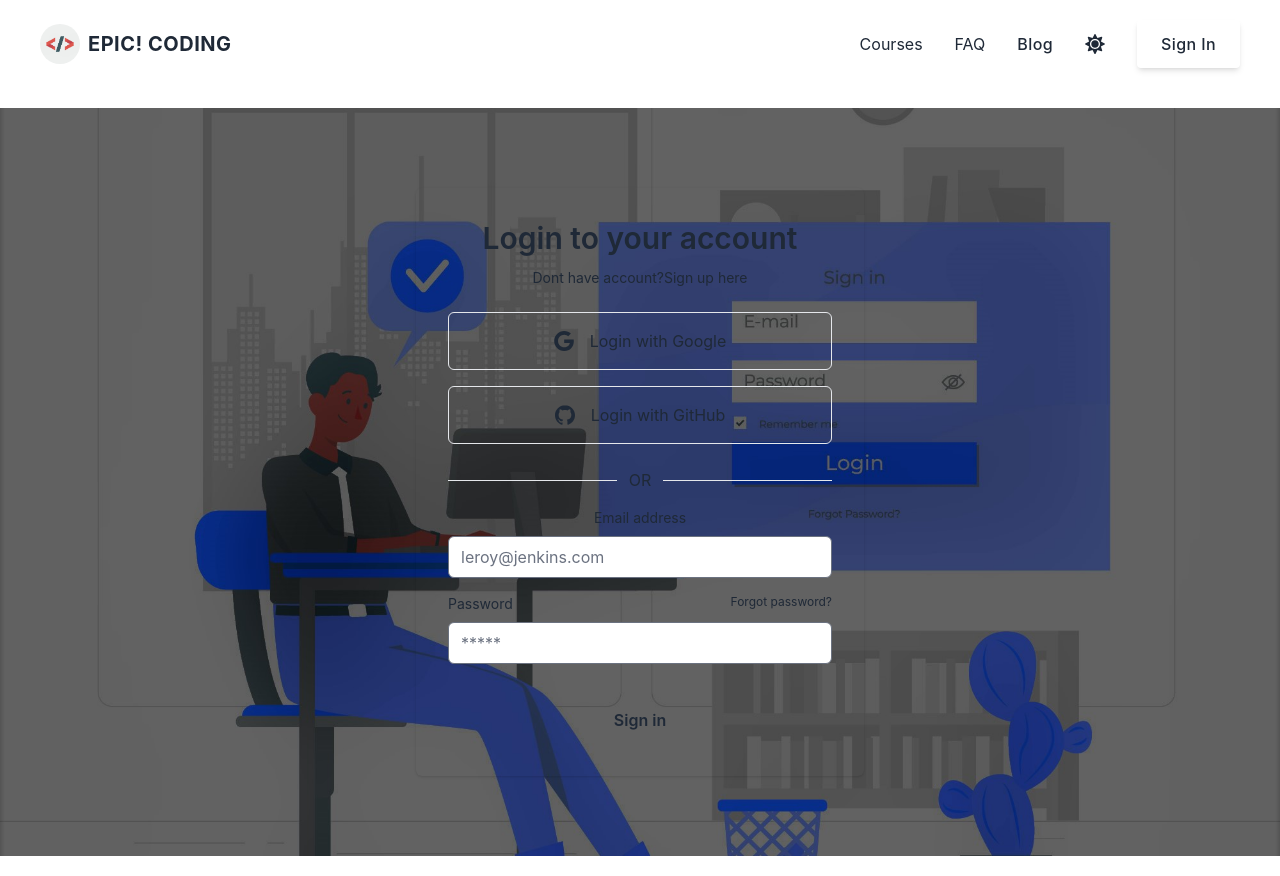
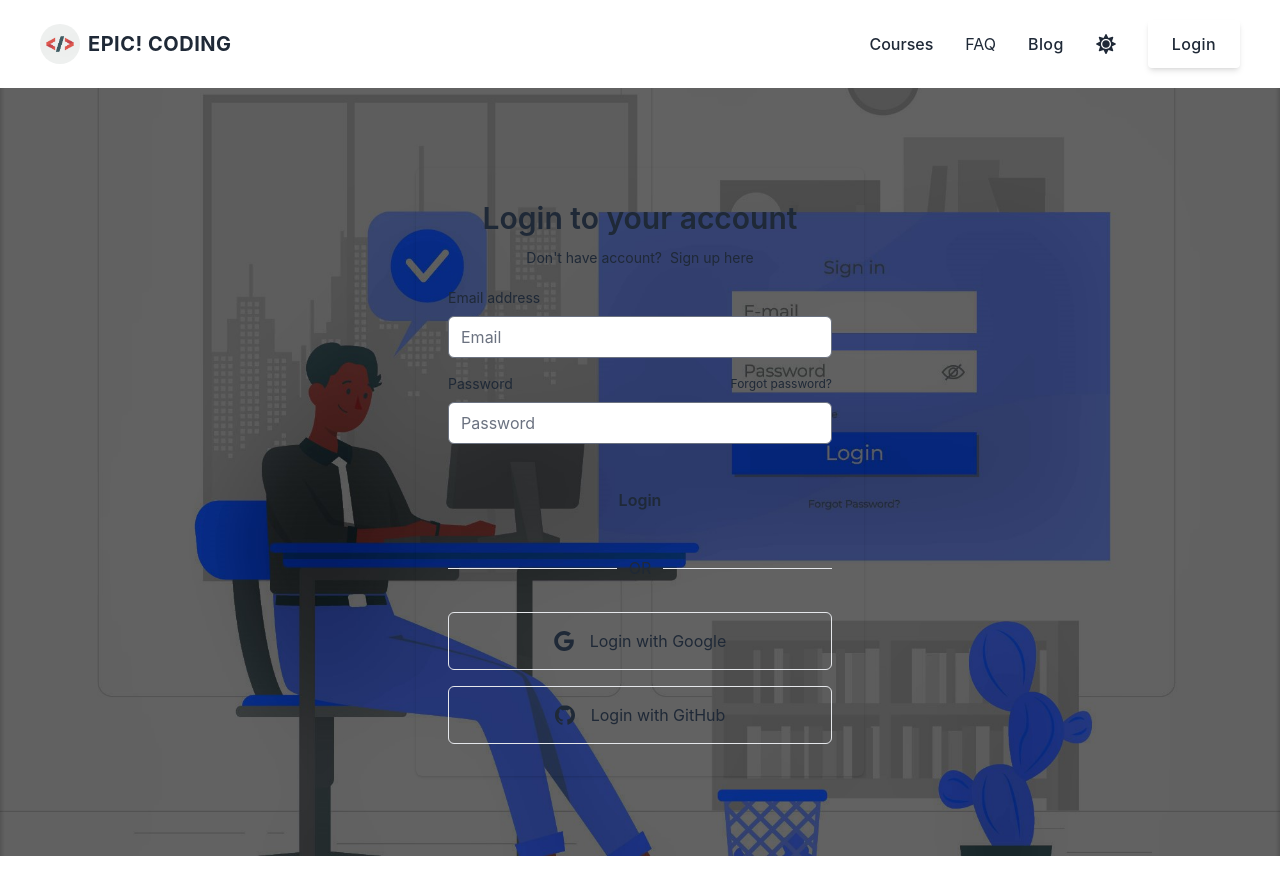
Before and after one commit to sajid1545/epic-coding_client, a React (Create React App) app: page /login in a window 1280 px wide. Built offline with nearby package versions, Linux system fonts and the light colour scheme; no server answers.

Commit message:
authentication system enabled

```diff
--- a/src/Components/Header/Header.jsx
+++ b/src/Components/Header/Header.jsx
@@ -1,10 +1,13 @@
-import React, { useState } from 'react';
-import { NavLink } from 'react-router-dom';
+import React, { useContext, useState } from 'react';
+import { Link, NavLink } from 'react-router-dom';
 import logo from '../../assets/logo.jpg';
 import { FaBars, FaMoon, FaSun, FaTimes } from 'react-icons/fa';
 // import './header.css'
+import { AuthContext } from './../../Contexts/UserContextProvider';
 
 const Header = () => {
+	const { user, logOut } = useContext(AuthContext);
+
 	const [isMenuOpen, setIsMenuOpen] = useState(false);
 	const [darkMode, setDarkMode] = useState(true);
 
@@ -16,26 +19,20 @@ const Header = () => {
 		<div>
 			<div className="px-4 py-5 mx-auto  md:px-24 lg:px-10">
 				<div className="relative flex items-center justify-between">
-					<a href="/" aria-label="Company" title="Company" className="inline-flex items-center">
+					<Link to="/" className="inline-flex items-center">
 						<img src={logo} alt="" className="w-10 h-10 rounded-full" />
 						<span className="ml-2 text-xl font-bold tracking-wide text-gray-800 uppercase">
 							Epic! Coding
 						</span>
-					</a>
+					</Link>
 					<ul className=" items-center hidden space-x-8 lg:flex">
 						<li>
-
-								<NavLink
-									className={({ isActive }) => (isActive ? 'active' : undefined)}
-									to={`/courses`}>
+							<NavLink className={`font-medium`} to={`/courses`}>
 								Courses
 							</NavLink>
-
 						</li>
 						<li>
-							<NavLink
-								className={({ isActive }) => (isActive ? 'active' : undefined)}
-								to={`/`}>
+							<NavLink className={({ isActive }) => (isActive ? 'active' : undefined)} to={`/`}>
 								FAQ
 							</NavLink>
 						</li>
@@ -53,12 +50,24 @@ const Header = () => {
 						</li>
 
 						<li>
+							{user?.uid ? (
+								<Link to={'register'}>
+									<button
+										onClick={logOut}
+										className="inline-flex items-center justify-center h-12 px-6 font-medium tracking-wide  transition duration-200 rounded shadow-md bg-deep-purple-accent-400 hover:bg-deep-purple-accent-700 focus:shadow-outline focus:outline-none"
+										title="Register">
+										Log Out
+									</button>
+								</Link>
+							) : (
+								<Link to={'login'}>
 									<button
 										className="inline-flex items-center justify-center h-12 px-6 font-medium tracking-wide  transition duration-200 rounded shadow-md bg-deep-purple-accent-400 hover:bg-deep-purple-accent-700 focus:shadow-outline focus:outline-none"
-								aria-label="Login"
 										title="Login">
-								Sign In
+										Login
 									</button>
+								</Link>
+							)}
 						</li>
 					</ul>
 					<div className="lg:hidden">
--- /dev/null
+++ b/src/Contexts/UserContextProvider.jsx
@@ -0,0 +1,50 @@
+import React, { createContext, useEffect, useState } from 'react';
+import {
+	createUserWithEmailAndPassword,
+	getAuth,
+	onAuthStateChanged,
+	signInWithEmailAndPassword,
+	signOut,
+	updateProfile,
+} from 'firebase/auth';
+import app from './../Firebase/firebase.config';
+
+export const AuthContext = createContext();
+const auth = getAuth(app);
+
+const UserContextProvider = ({ children }) => {
+	const [user, setUser] = useState(null);
+
+	const createUser = (email, password) => {
+		return createUserWithEmailAndPassword(auth, email, password);
+	};
+
+	const updateUserProfile = (profile) => {
+		return updateProfile(auth.currentUser, profile);
+	};
+
+	const signIn = (email, password) => {
+		return signInWithEmailAndPassword(auth, email, password);
+	};
+
+	useEffect(() => {
+		const unsubscribe = onAuthStateChanged(auth, (currentUser) => {
+			console.log('currentUser', currentUser);
+			setUser(currentUser);
+		});
+
+		return () => {
+			unsubscribe();
+		};
+	});
+
+	const logOut = () => {
+		return signOut(auth);
+	};
+
+	const authInfo = { createUser, user, updateUserProfile, signIn,logOut };
+
+	return <AuthContext.Provider value={authInfo}>{children}</AuthContext.Provider>;
+};
+
+export default UserContextProvider;
--- a/src/Pages/Auth/Login/Login.jsx
+++ b/src/Pages/Auth/Login/Login.jsx
@@ -1,60 +1,50 @@
-import React from 'react';
+import React, { useContext } from 'react';
 import { Link } from 'react-router-dom';
-import './Login.css'
+import './Login.css';
+import { AuthContext } from './../../../Contexts/UserContextProvider';
+import toast from 'react-hot-toast';
 
 const Login = () => {
+	const { signIn } = useContext(AuthContext);
+
+	const handleSubmit = (e) => {
+		e.preventDefault();
+		let form = e.target;
+		let email = form.email.value;
+		let password = form.password.value;
+
+		signIn(email, password)
+			.then((result) => {
+				const user = result.user;
+				console.log(user);
+				form.reset();
+				toast.success('Success');
+			})
+			.catch((e) => console.log(e));
+	};
+
 	return (
-		<div className="my-5 login-comp p-20">
-			<div className="w-full max-w-md mx-auto p-4 rounded-md shadow sm:p-8 dark:bg-gray-900 dark:text-gray-100">
+		<div className="mb-5 login-comp p-20">
+			<div className="w-full max-w-md mx-auto p-4 rounded-md shadow sm:p-8 dark:bg-gray-900 dark:text-gray-100 ">
 				<h2 className="mb-3 text-3xl font-semibold text-center">Login to your account</h2>
-				<p className="text-sm text-center dark:text-gray-400">
-					Dont have account?
-					<Link to={'/register'} className="focus:underline hover:underline">
+				<p className="text-sm text-center dark:text-gray-400 mb-5">
+					Don't have account?
+					<Link to={'/register'} className="focus:underline hover:underline ml-2">
 						Sign up here
 					</Link>
 				</p>
-				<div className="my-6 space-y-4">
-					<button
-						aria-label="Login with Google"
-						type="button"
-						className="flex items-center justify-center w-full p-4 space-x-4 border rounded-md focus:ring-2 focus:ring-offset-1 dark:border-gray-400 focus:ring-violet-400">
-						<svg
-							xmlns="http://www.w3.org/2000/svg"
-							viewBox="0 0 32 32"
-							className="w-5 h-5 fill-current">
-							<path d="M16.318 13.714v5.484h9.078c-0.37 2.354-2.745 6.901-9.078 6.901-5.458 0-9.917-4.521-9.917-10.099s4.458-10.099 9.917-10.099c3.109 0 5.193 1.318 6.38 2.464l4.339-4.182c-2.786-2.599-6.396-4.182-10.719-4.182-8.844 0-16 7.151-16 16s7.156 16 16 16c9.234 0 15.365-6.49 15.365-15.635 0-1.052-0.115-1.854-0.255-2.651z"></path>
-						</svg>
-						<p>Login with Google</p>
-					</button>
-					<button
-						aria-label="Login with GitHub"
-						role="button"
-						className="flex items-center justify-center w-full p-4 space-x-4 border rounded-md focus:ring-2 focus:ring-offset-1 dark:border-gray-400 focus:ring-violet-400">
-						<svg
-							xmlns="http://www.w3.org/2000/svg"
-							viewBox="0 0 32 32"
-							className="w-5 h-5 fill-current">
-							<path d="M16 0.396c-8.839 0-16 7.167-16 16 0 7.073 4.584 13.068 10.937 15.183 0.803 0.151 1.093-0.344 1.093-0.772 0-0.38-0.009-1.385-0.015-2.719-4.453 0.964-5.391-2.151-5.391-2.151-0.729-1.844-1.781-2.339-1.781-2.339-1.448-0.989 0.115-0.968 0.115-0.968 1.604 0.109 2.448 1.645 2.448 1.645 1.427 2.448 3.744 1.74 4.661 1.328 0.14-1.031 0.557-1.74 1.011-2.135-3.552-0.401-7.287-1.776-7.287-7.907 0-1.751 0.62-3.177 1.645-4.297-0.177-0.401-0.719-2.031 0.141-4.235 0 0 1.339-0.427 4.4 1.641 1.281-0.355 2.641-0.532 4-0.541 1.36 0.009 2.719 0.187 4 0.541 3.043-2.068 4.381-1.641 4.381-1.641 0.859 2.204 0.317 3.833 0.161 4.235 1.015 1.12 1.635 2.547 1.635 4.297 0 6.145-3.74 7.5-7.296 7.891 0.556 0.479 1.077 1.464 1.077 2.959 0 2.14-0.020 3.864-0.020 4.385 0 0.416 0.28 0.916 1.104 0.755 6.4-2.093 10.979-8.093 10.979-15.156 0-8.833-7.161-16-16-16z"></path>
-						</svg>
-						<p>Login with GitHub</p>
-					</button>
-				</div>
-				<div className="flex items-center w-full my-4">
-					<hr className="w-full dark:text-gray-400" />
-					<p className="px-3 dark:text-gray-400">OR</p>
-					<hr className="w-full dark:text-gray-400" />
-				</div>
-				<form novalidate="" action="" className="space-y-8 ng-untouched ng-pristine ng-valid">
+
+				<form onSubmit={handleSubmit} className="space-y-8 ">
 					<div className="space-y-4">
 						<div className="space-y-2">
-							<label htmlFor="email" className="block text-sm">
+							<label htmlFor="email" className="block text-sm text-left">
 								Email address
 							</label>
 							<input
 								type="email"
 								name="email"
-								id="email"
-								placeholder="leroy@jenkins.com"
+								placeholder="Email"
+								required
 								className="w-full px-3 py-2 border rounded-md dark:border-gray-700 dark:bg-gray-900 dark:text-gray-100 focus:dark:border-violet-400"
 							/>
 						</div>
@@ -63,27 +53,54 @@ const Login = () => {
 								<label htmlFor="password" className="text-sm">
 									Password
 								</label>
-								<a
-									rel="noopener noreferrer"
-									href="#"
-									className="text-xs hover:underline dark:text-gray-400">
+								<button className="text-xs hover:underline dark:text-gray-400">
 									Forgot password?
-								</a>
+								</button>
 							</div>
 							<input
 								type="password"
 								name="password"
-								id="password"
-								placeholder="*****"
+								placeholder="Password"
 								className="w-full px-3 py-2 border rounded-md dark:border-gray-700 dark:bg-gray-900 dark:text-gray-100 focus:dark:border-violet-400"
 							/>
 						</div>
 					</div>
 					<button
-						type="button"
+						type="submit"
 						className="w-full px-8 py-3 font-semibold rounded-md dark:bg-violet-400 dark:text-gray-900">
-						Sign in
+						Login
 					</button>
+					<div className="flex items-center w-full my-4">
+						<hr className="w-full dark:text-gray-400" />
+						<p className="px-3 dark:text-gray-400">OR</p>
+						<hr className="w-full dark:text-gray-400" />
+					</div>
+					<div className="my-6 space-y-4">
+						<button
+							aria-label="Login with Google"
+							type="button"
+							className="flex items-center justify-center w-full p-4 space-x-4 border rounded-md focus:ring-2 focus:ring-offset-1 dark:border-gray-400 focus:ring-violet-400">
+							<svg
+								xmlns="http://www.w3.org/2000/svg"
+								viewBox="0 0 32 32"
+								className="w-5 h-5 fill-current">
+								<path d="M16.318 13.714v5.484h9.078c-0.37 2.354-2.745 6.901-9.078 6.901-5.458 0-9.917-4.521-9.917-10.099s4.458-10.099 9.917-10.099c3.109 0 5.193 1.318 6.38 2.464l4.339-4.182c-2.786-2.599-6.396-4.182-10.719-4.182-8.844 0-16 7.151-16 16s7.156 16 16 16c9.234 0 15.365-6.49 15.365-15.635 0-1.052-0.115-1.854-0.255-2.651z"></path>
+							</svg>
+							<p>Login with Google</p>
+						</button>
+						<button
+							aria-label="Login with GitHub"
+							role="button"
+							className="flex items-center justify-center w-full p-4 space-x-4 border rounded-md focus:ring-2 focus:ring-offset-1 dark:border-gray-400 focus:ring-violet-400">
+							<svg
+								xmlns="http://www.w3.org/2000/svg"
+								viewBox="0 0 32 32"
+								className="w-5 h-5 fill-current">
+								<path d="M16 0.396c-8.839 0-16 7.167-16 16 0 7.073 4.584 13.068 10.937 15.183 0.803 0.151 1.093-0.344 1.093-0.772 0-0.38-0.009-1.385-0.015-2.719-4.453 0.964-5.391-2.151-5.391-2.151-0.729-1.844-1.781-2.339-1.781-2.339-1.448-0.989 0.115-0.968 0.115-0.968 1.604 0.109 2.448 1.645 2.448 1.645 1.427 2.448 3.744 1.74 4.661 1.328 0.14-1.031 0.557-1.74 1.011-2.135-3.552-0.401-7.287-1.776-7.287-7.907 0-1.751 0.62-3.177 1.645-4.297-0.177-0.401-0.719-2.031 0.141-4.235 0 0 1.339-0.427 4.4 1.641 1.281-0.355 2.641-0.532 4-0.541 1.36 0.009 2.719 0.187 4 0.541 3.043-2.068 4.381-1.641 4.381-1.641 0.859 2.204 0.317 3.833 0.161 4.235 1.015 1.12 1.635 2.547 1.635 4.297 0 6.145-3.74 7.5-7.296 7.891 0.556 0.479 1.077 1.464 1.077 2.959 0 2.14-0.020 3.864-0.020 4.385 0 0.416 0.28 0.916 1.104 0.755 6.4-2.093 10.979-8.093 10.979-15.156 0-8.833-7.161-16-16-16z"></path>
+							</svg>
+							<p>Login with GitHub</p>
+						</button>
+					</div>
 				</form>
 			</div>
 		</div>
--- a/src/Pages/Auth/Register/Register.jsx
+++ b/src/Pages/Auth/Register/Register.jsx
@@ -1,9 +1,13 @@
-import React from 'react';
+import React, { useContext } from 'react';
 import './register.css';
 import { Link } from 'react-router-dom';
 import { FaGithub, FaGoogle } from 'react-icons/fa';
+import { AuthContext } from '../../../Contexts/UserContextProvider';
+import toast from 'react-hot-toast';
 
 const Register = () => {
+	const { createUser, updateUserProfile } = useContext(AuthContext);
+
 	const handleSubmit = (e) => {
 		e.preventDefault();
 		let form = e.target;
@@ -12,6 +16,30 @@ const Register = () => {
 		let email = form.email.value;
 		let password = form.password.value;
 		console.log(name, photoURL, email, password);
+
+		createUser(email, password)
+			.then((result) => {
+				const user = result.user;
+				console.log(user);
+				toast.success('Registered Successfully');
+				form.reset();
+				handleUpdateUserProfile(name, photoURL);
+			})
+			.catch((err) => {
+				console.log(err);
+				toast.error(err.message);
+			});
+	};
+
+	const handleUpdateUserProfile = (name, photoURL) => {
+		const profile = {
+			displayName: name,
+			photoURL: photoURL,
+		};
+
+		updateUserProfile(profile)
+			.then(() => {})
+			.catch((err) => console.log(err));
 	};
 
 	return (
@@ -48,6 +76,7 @@ const Register = () => {
 						<input
 							type="email"
 							name="email"
+							required
 							placeholder="Email"
 							className="w-full px-4 py-3 rounded-md dark:border-gray-700 dark:bg-gray-900 dark:text-gray-100 focus:dark:border-violet-400"
 						/>
@@ -60,6 +89,7 @@ const Register = () => {
 							type="password"
 							name="password"
 							id="password"
+							required
 							placeholder="Password"
 							className="w-full px-4 py-3 rounded-md dark:border-gray-700 dark:bg-gray-900 dark:text-gray-100 focus:dark:border-violet-400"
 						/>
@@ -74,18 +104,18 @@ const Register = () => {
 					<div className="flex-1 h-px sm:w-16 dark:bg-gray-700"></div>
 				</div>
 				<div className="flex justify-center space-x-4">
-					<button className="p-3 rounded-sm">
-						<FaGoogle className="w-5 h-5 fill-current" />
+					<button className="p-3 rounded-sm hover:scale-125 duration-500">
+						<FaGoogle className="w-7 h-7 fill-current" />
 					</button>
 
-					<button className="p-3 rounded-sm">
-						<FaGithub className="w-5 h-5 fill-current" />
+					<button className="p-3 rounded-sm hover:scale-125 duration-500">
+						<FaGithub className="w-7 h-7 fill-current" />
 					</button>
 				</div>
 				<p className="text-xs text-center sm:px-6 dark:text-gray-400">
 					Already have an account?
-					<Link to={'/login'} className="underline dark:text-gray-100">
-						Sign up
+					<Link to={'/login'} className="underline dark:text-gray-100 ml-2">
+						Login
 					</Link>
 				</p>
 			</div>
--- a/src/index.js
+++ b/src/index.js
@@ -4,13 +4,18 @@ import './index.css';
 import App from './App';
 import reportWebVitals from './reportWebVitals';
 import CourseProvider from './Contexts/CourseProvider';
+import UserContextProvider from './Contexts/UserContextProvider';
+import { Toaster } from 'react-hot-toast';
 
 const root = ReactDOM.createRoot(document.getElementById('root'));
 root.render(
 	<React.StrictMode>
-		<CourseProvider>
-			<App />
-		</CourseProvider>
+		<UserContextProvider>
+			<CourseProvider>
+				<Toaster />
+				<App />
+			</CourseProvider>
+		</UserContextProvider>
 	</React.StrictMode>
 );
 
```
Lines whose indentation alone changed are shown as unchanged.
